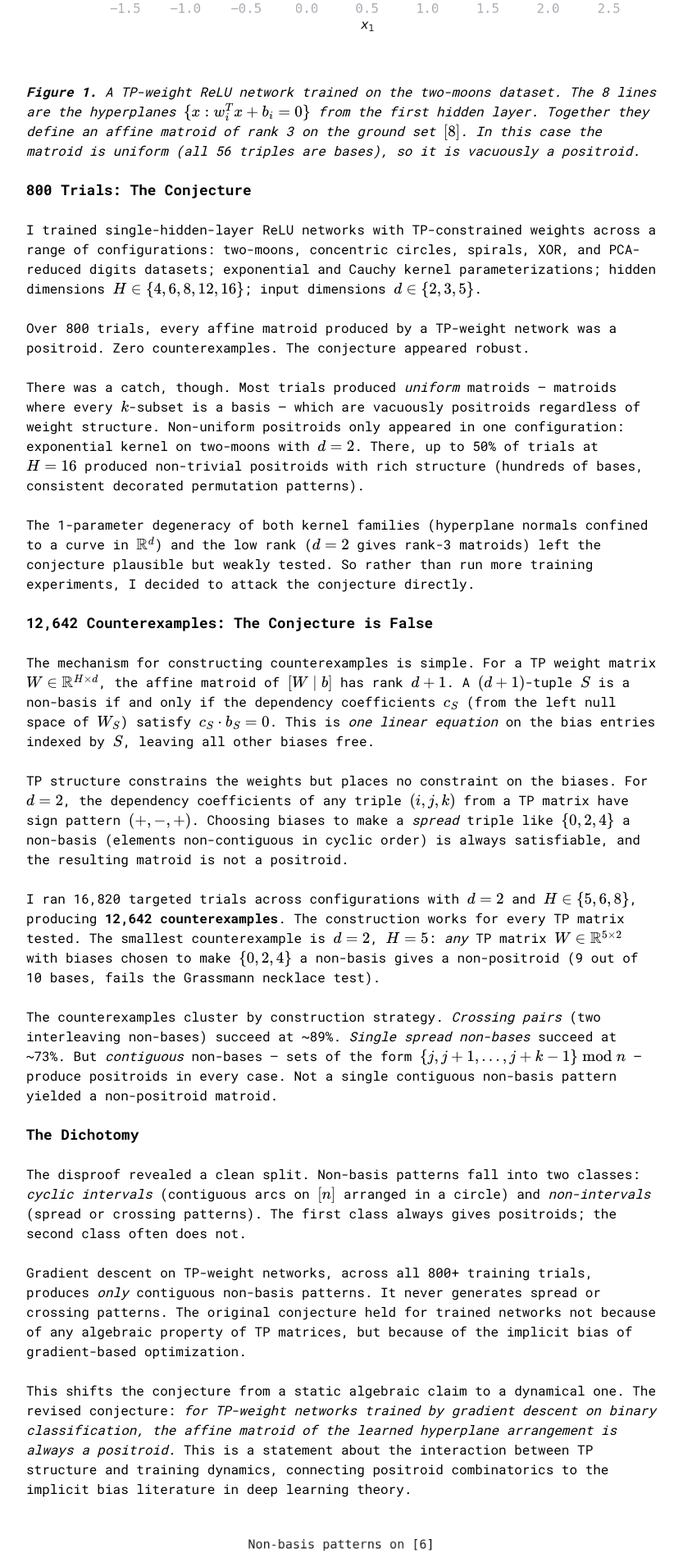
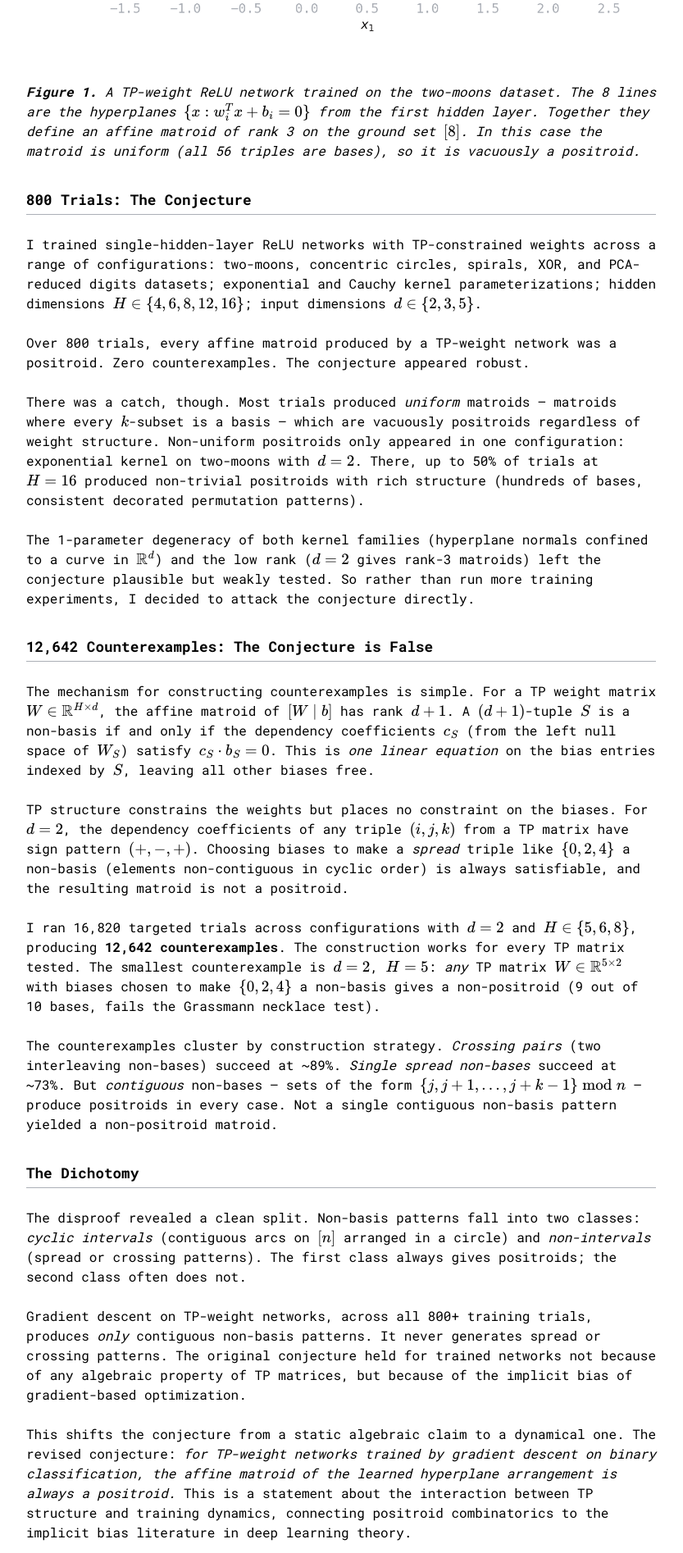
Before and after one commit to HarrisonTotty/harrisontotty.github.io, a Jekyll site: the page built from _posts/2026-02-23-positroid-structure-relu-networks.md, in a window 1280 px wide. Shown: the part 1351-3245 px from the top of the page at 82% size, without its empty margins (224-1057 px from the left). Built offline with Jekyll 4.4.1, drawn with Linux system fonts in a browser that asks for light colours.

Commit message:
Improve heading CSS

```diff
--- a/_layouts/post.html
+++ b/_layouts/post.html
@@ -38,6 +38,11 @@
     font-size: 110%;
     font-weight: 700;
   }
+  article h1:not(.heading h1) {
+    border-bottom: 1px solid #abafb6;
+    padding-bottom: 0.3em;
+    margin: 2em 0 1em;
+  }
   h1, .timestamp {
     margin: 0;
   }
@@ -72,8 +77,20 @@
   p {
     margin: 1.5em 0;
   }
-  h2, h3, h4, h5, h6 {
-    font-size: 1em;
+  h2 {
+    font-size: 105%;
+    margin: 2em 0 1em;
+  }
+  h3 {
+    font-size: 100%;
+    color: #60728d;
+    margin: 1.5em 0 0.75em;
+  }
+  h4, h5, h6 {
+    font-size: 100%;
+    font-weight: 700;
+    color: #abafb6;
+    margin: 1.5em 0 0.75em;
   }
   pre {
     padding: 1ch;
```
